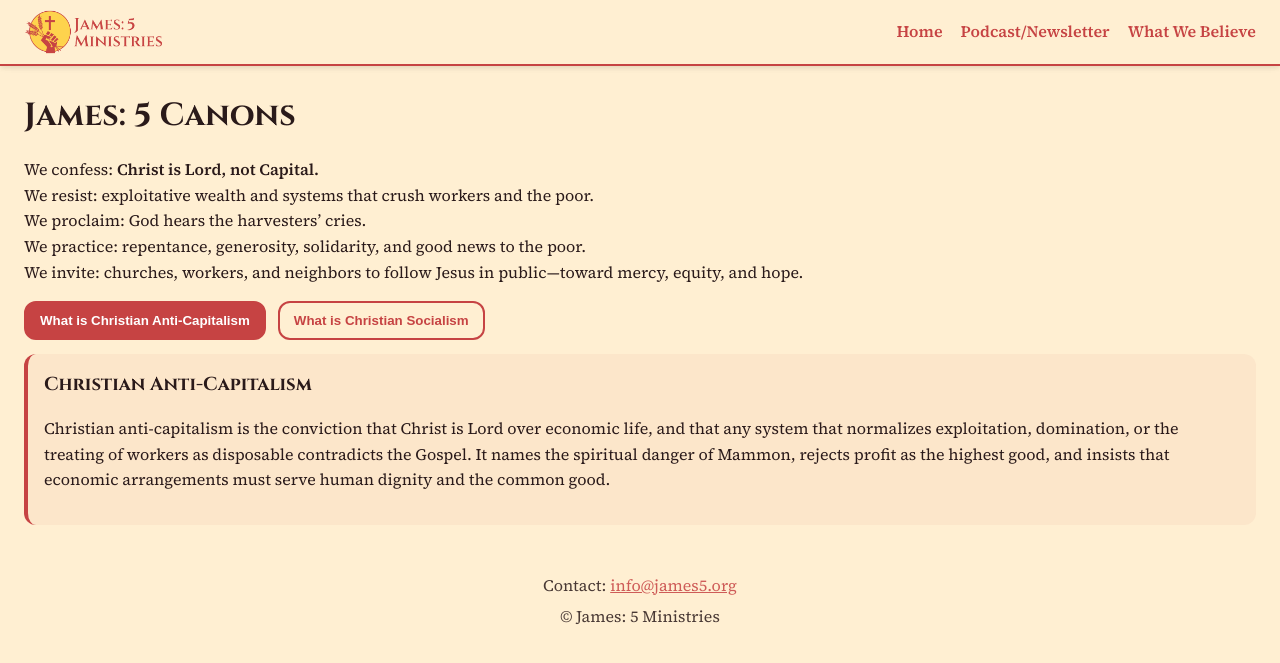
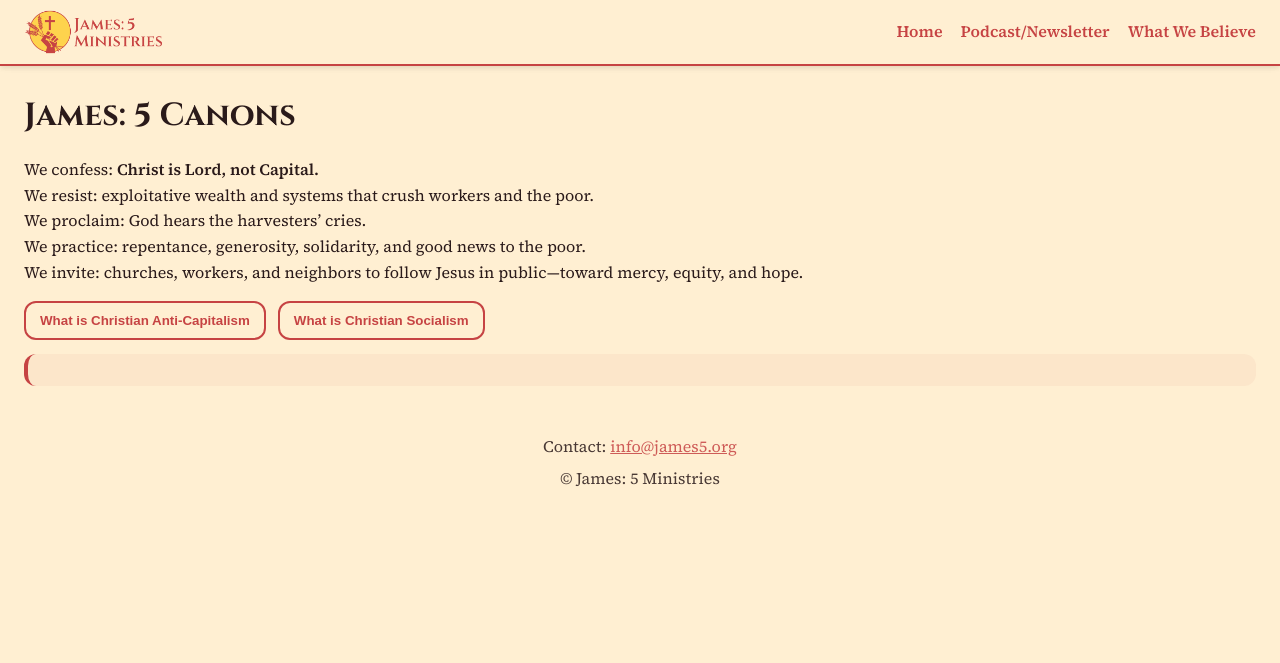
Before and after one commit to james5ministries/james5ministries.github.io, a Jekyll site: the page built from what-we-believe.md, in a window 1280 px wide. Shown: the top 663 px of the page. Built offline with Jekyll 4.4.1, drawn with Linux system fonts in a browser that asks for light colours; part of the change alters nothing that is shown.

Commit message:
Refactor toggle buttons and panels functionality

```diff
--- a/what-we-believe.md
+++ b/what-we-believe.md
@@ -16,7 +16,7 @@ We invite: churches, workers, and neighbors to follow Jesus in public—toward m
 
 <section class="toggle-block">
   <div class="toggle-buttons">
-    <button type="button" class="toggle-btn is-active" data-target="anti-cap">
+    <button type="button" class="toggle-btn" data-target="anti-cap">
       What is Christian Anti-Capitalism
     </button>
     <button type="button" class="toggle-btn" data-target="christian-socialism">
@@ -25,7 +25,7 @@ We invite: churches, workers, and neighbors to follow Jesus in public—toward m
   </div>
 
   <div class="toggle-panels">
-    <div id="anti-cap" class="toggle-panel is-open">
+    <div id="anti-cap" class="toggle-panel">
       <h3>Christian Anti-Capitalism</h3>
       <p>
         <!-- Replace this with your copy -->
@@ -51,22 +51,31 @@ We invite: churches, workers, and neighbors to follow Jesus in public—toward m
 
 <script>
 (function(){
-  const root = document.currentScript.previousElementSibling;
-  if (!root || !root.classList.contains('toggle-block')) return;
+  const block = document.currentScript.previousElementSibling;
+  if (!block || !block.classList.contains('toggle-block')) return;
 
-  const buttons = root.querySelectorAll('.toggle-btn');
-  const panels  = root.querySelectorAll('.toggle-panel');
+  const buttons = block.querySelectorAll('.toggle-btn');
+  const panels  = block.querySelectorAll('.toggle-panel');
 
-  function openPanel(id){
-    panels.forEach(p => p.classList.toggle('is-open', p.id === id));
-    buttons.forEach(b => b.classList.toggle('is-active', b.dataset.target === id));
+  function closeAll(){
+    panels.forEach(p => p.classList.remove('is-open'));
+    buttons.forEach(b => b.classList.remove('is-active'));
   }
 
   buttons.forEach(btn => {
-    btn.addEventListener('click', () => openPanel(btn.dataset.target));
+    btn.addEventListener('click', () => {
+      const targetId = btn.dataset.target;
+      const panel = block.querySelector('#' + targetId);
+      const isOpen = panel.classList.contains('is-open');
+
+      closeAll();
+
+      // If it was not open, open it. If it was open, leave all closed.
+      if (!isOpen){
+        panel.classList.add('is-open');
+        btn.classList.add('is-active');
+      }
+    });
   });
-
-  // Ensure only one is open on load
-  openPanel(root.querySelector('.toggle-btn.is-active')?.dataset.target || panels[0].id);
 })();
 </script>
```
